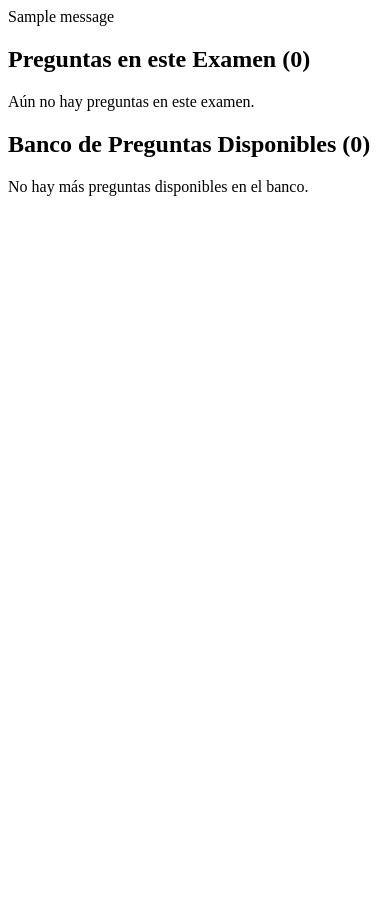
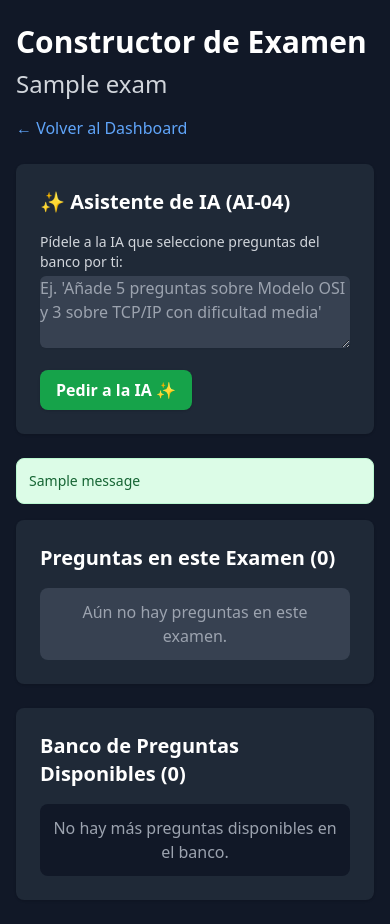
Before and after one commit to pacinidiego/plataforma-examenes-mvp, a Django app: page /backoffice/exam/1/constructor/ in a window 390 px wide. Before the commit the page ends 196 px from the top, so only its background shows below. Run offline with Django 5.2, Linux system fonts and the light colour scheme; a user stored in the database is signed in; tables that the repository leaves empty hold one stand-in row (values such as "Sample post"); one stand-in notice (Sample message) is shown; data that the repository does not hold is empty; parts of the project's set-up code (start-up, migrations or seed data) failed here and were passed over; some libraries are stand-ins or nearby versions.

Commit message:
Update constructor.html

```diff
--- a/templates/backoffice/constructor.html
+++ b/templates/backoffice/constructor.html
@@ -1,78 +1,68 @@
-<div id="constructor-messages" class="col-span-1 md:col-span-2 mb-4">
-    {% if messages %}
-        {% for message in messages %}
-            <div class="p-3 rounded-lg text-sm font-medium
-                {% if message.tags == 'success' %} bg-green-100 text-green-800 border border-green-200
-                {% elif message.tags == 'warning' %} bg-yellow-100 text-yellow-800 border border-yellow-200
-                {% elif message.tags == 'error' %} bg-red-100 text-red-800 border border-red-200
-                {% else %} bg-blue-100 text-blue-800 border border-blue-200
-                {% endif %}"
-                 role="alert">
-                {{ message }}
-            </div>
-        {% endfor %}
-    {% endif %}
-</div>
-<div class="grid grid-cols-1 md:grid-cols-2 gap-6">
+{% extends "base.html" %}
 
-    <div class="bg-gray-800 rounded-lg shadow p-6">
+{% block title %}Constructor: {{ exam.title }}{% endblock %}
+
+{% block content %}
+<div class="max-w-7xl mx-auto py-6 px-4 sm:px-6 lg:px-8">
+
+    <header class="mb-6">
+        <h1 class="text-3xl font-bold text-white">
+            Constructor de Examen
+        </h1>
+        <p class="mt-2 text-2xl text-gray-300">
+            {{ exam.title }}
+        </p>
+        <a href="{% url 'backoffice:dashboard' %}" class="mt-4 inline-block text-blue-400 hover:text-blue-300">
+            &larr; Volver al Dashboard
+        </a>
+    </header>
+
+    <div class="bg-gray-800 rounded-lg shadow p-6 mb-6">
         <h2 class="text-xl font-semibold text-white mb-4">
-            Preguntas en este Examen ({{ exam_items_count }})
+            ✨ Asistente de IA (AI-04)
         </h2>
 
-        <div class="space-y-3 max-h-96 overflow-y-auto">
-            {% for item in exam_items %}
-                <div class="p-3 bg-gray-700 rounded-lg flex items-center justify-between">
-                    <div class="text-white">
-                        <span class="font-medium">{{ item.stem|truncatechars:60 }}</span>
-                        <span class="block text-xs text-gray-400">
-                            Tipo: {{ item.get_item_type_display }} | Dificultad: {{ item.get_difficulty_display }}
-                        </span>
-                    </div>
-                    <button hx-post="{% url 'backoffice:remove_item_from_exam' exam_id=exam.id item_id=item.id %}"
+        <form hx-post="{% url 'backoffice:ai_suggest_items' exam.id %}"
               hx-target="#constructor-body"
               hx-swap="innerHTML"
-                            hx-include="body [name='csrfmiddlewaretoken']"
-                            hx-confirm="¿Estás seguro de que quieres quitar esta pregunta del examen?"
-                            class="flex-shrink-0 bg-red-600 hover:bg-red-700 text-white font-bold py-1 px-2 rounded-lg text-sm">
-                        Quitar
-                    </button>
-                </div>
-            {% empty %}
-                <div class="p-3 bg-gray-700 rounded-lg text-center text-gray-400">
-                    Aún no hay preguntas en este examen.
-                </div>
-            {% endfor %}
-        </div>
+              hx-indicator="#ai-spinner"
+              class="space-y-4">
+        {% csrf_token %}
+
+            <div>
+                <label for="ai_prompt" class="block text-sm font-medium text-gray-300">
+                    Pídele a la IA que seleccione preguntas del banco por ti:
+                </label>
+                <textarea name="ai_prompt" id="ai_prompt" rows="3"
+                          class="w-full mt-1 bg-gray-700 text-white border-gray-600 rounded-md shadow-sm focus:ring-blue-500 focus:border-blue-500"
+                          placeholder="Ej. 'Añade 5 preguntas sobre Modelo OSI y 3 sobre TCP/IP con dificultad media'"></textarea>
             </div>
 
-    <div class="bg-gray-800 rounded-lg shadow p-6">
-        <h2 class="text-xl font-semibold text-white mb-4">
-            Banco de Preguntas Disponibles ({{ bank_items_count }})
-        </h2>
+            <div class="flex items-center space-x-4">
 
-        <div class="space-y-3 max-h-96 overflow-y-auto">
-            {% for item in bank_items %}
-                <div class="p-3 bg-gray-900 rounded-lg flex items-center justify-between">
-                    <div class="text-white">
-                        <span class="font-medium">{{ item.stem|truncatechars:60 }}</span>
-                        <span class="block text-xs text-gray-400">
-                            Tipo: {{ item.get_item_type_display }} | Dificultad: {{ item.get_difficulty_display }}
+                <button typeT="submit"
+                        class="flex items-center justify-center px-4 py-2 bg-green-600 text-white font-semibold rounded-lg shadow hover:bg-green-700 transition-colors duration-200">
+
+                    <span class="htmx-indicator" id="ai-spinner">
+                        <svg class="animate-spin -ml-1 mr-3 h-5 w-5 inline-block" xmlns="http://www.w3.org/2000/svg" fill="none" viewBox="0 0 24 24">
+                          <circle class="opacity-25" cx="12" cy="12" r="10" stroke="currentColor" stroke-width="4"></circle>
+                          <path class="opacity-75" fill="currentColor" d="M4 12a8 8 0 018-8V0C5.373 0 0 5.373 0 12h4zm2 5.291A7.962 7.962 0 014 12H0c0 3.042 1.135 5.824 3 7.938l3-2.647z"></path>
+                        </svg>
+                        Buscando...
                     </span>
+
+                    <span class="no-indicator">
+                        Pedir a la IA ✨
+                    </span>
+                </button>
+                <p id="ai-status" class="text-sm text-gray-400"></p>
             </div>
-                    <button hx-post="{% url 'backoffice:add_item_to_exam' exam_id=exam.id item_id=item.id %}"
-                            hx-target="#constructor-body"
-                            hx-swap="innerHTML"
-                            hx-include="body [name='csrfmiddlewaretoken']"
-                            class="flex-shrink-0 bg-blue-600 hover:bg-blue-700 text-white font-bold py-1 px-2 rounded-lg text-sm">
-                        + Añadir
-                    </button>
+        </form>
     </div>
-            {% empty %}
-                <div class="p-3 bg-gray-900 rounded-lg text-center text-gray-400">
-                    No hay más preguntas disponibles en el banco.
+
+    <div id="constructor-body">
+        {% include "backoffice/partials/_constructor_body.html" %}
     </div>
-            {% endfor %}
+
 </div>
-    </div>
-</div>
+{% endblock %}
```
Lines whose indentation alone changed are shown as unchanged.
